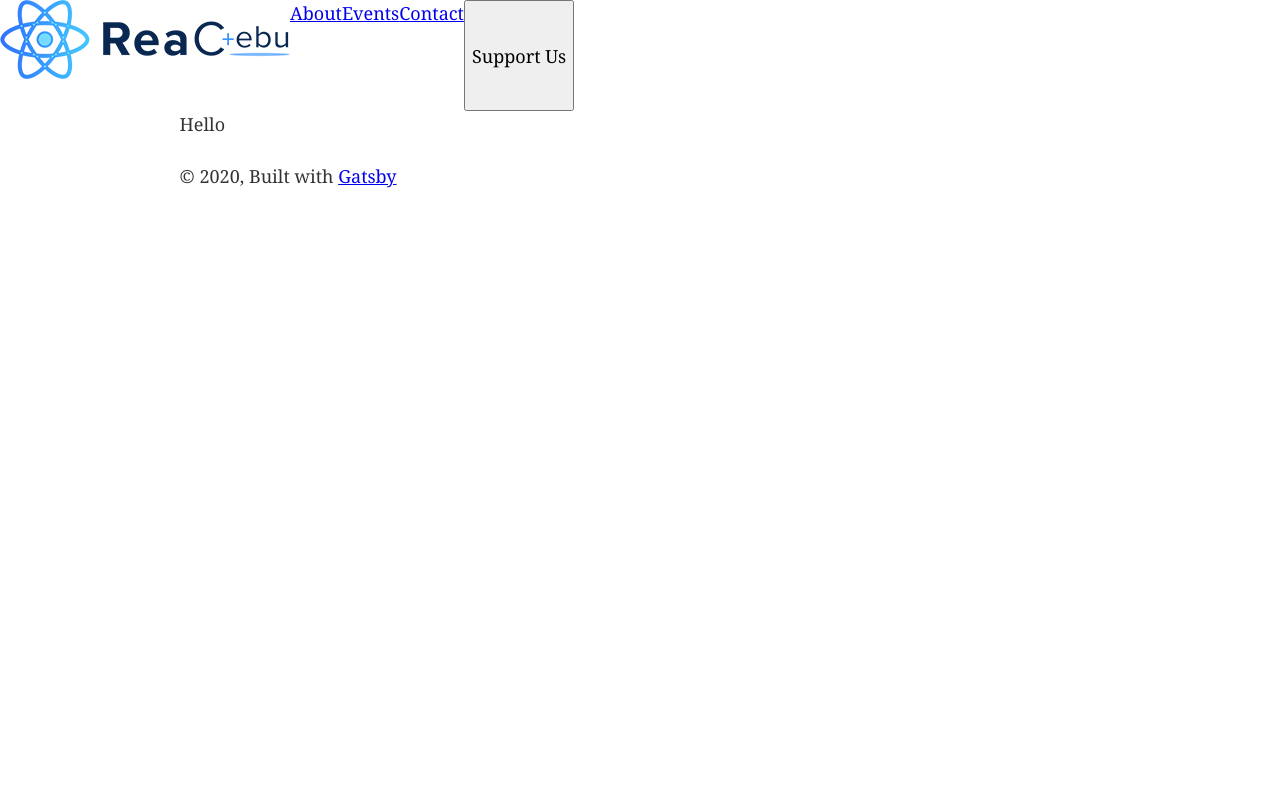
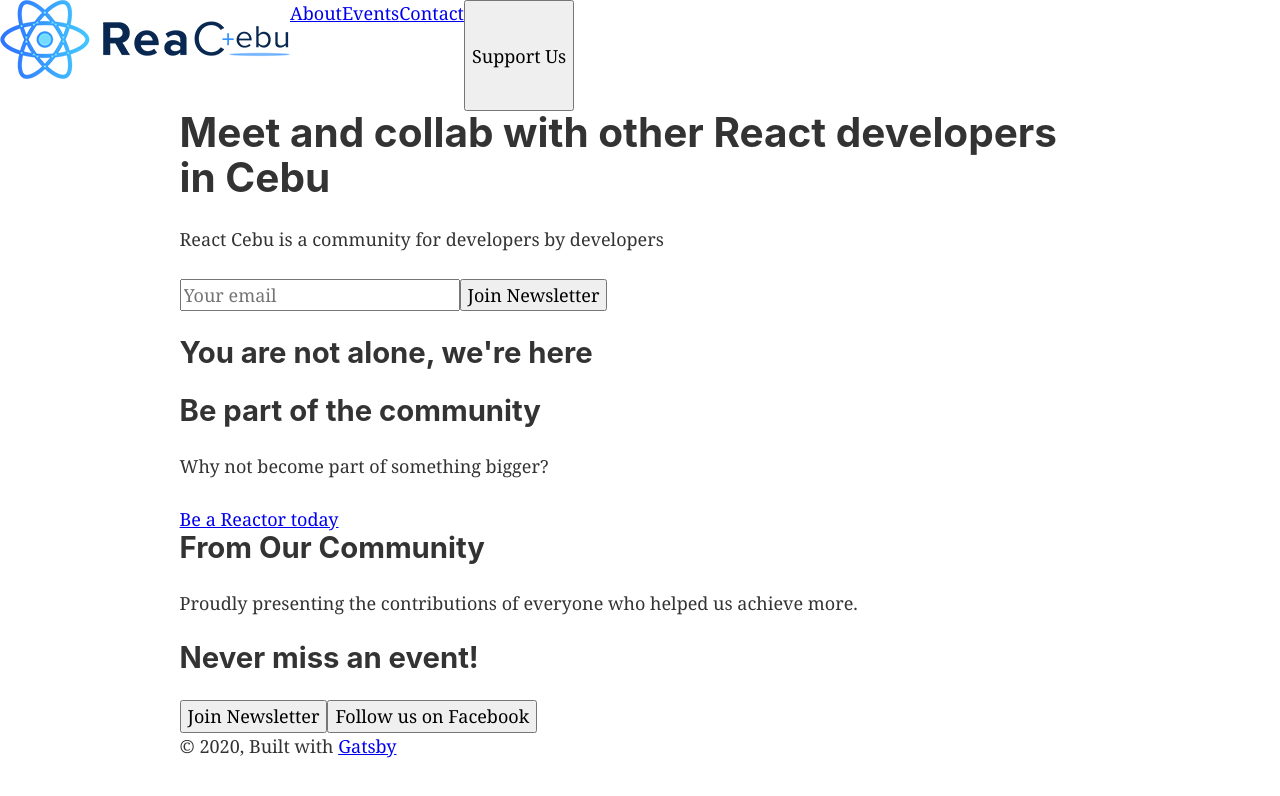
Before and after one commit to reactcebu/website-v2, a Gatsby site: page / in a window 1280 px wide. Built offline with nearby package versions, Linux system fonts and the light colour scheme; Gatsby itself is replaced by a stand-in of ours.

Commit message:
Add more content to Index page

```diff
--- a/src/pages/index.tsx
+++ b/src/pages/index.tsx
@@ -1,11 +1,42 @@
 import React from "react"
 import { Link } from "gatsby"
 
-import { Layout } from "../components/Layout"
+import { Layout, Header } from "../components"
 
 const IndexPage = () => (
   <Layout>
-    <p>Hello</p>
+    <section>
+      <h1>Meet and collab with other React developers in Cebu</h1>
+      <p>React Cebu is a community for developers by developers</p>
+      <form>
+        <input type="text" placeholder="Your email" />
+        <button type="submit">Join Newsletter</button>
+      </form>
+    </section>
+
+    <section>
+      <h2>You are not alone, we're here</h2>
+    </section>
+
+    <section>
+      <h2>Be part of the community</h2>
+      <p>Why not become part of something bigger?</p>
+      <Link to="/be-a-reactor">Be a Reactor today</Link>
+    </section>
+
+    <section>
+      <h2>From Our Community</h2>
+      <p>
+        Proudly presenting the contributions of everyone who helped us achieve
+        more.
+      </p>
+    </section>
+
+    <section>
+      <h2>Never miss an event!</h2>
+      <button>Join Newsletter</button>
+      <button>Follow us on Facebook</button>
+    </section>
   </Layout>
 )
 
```
